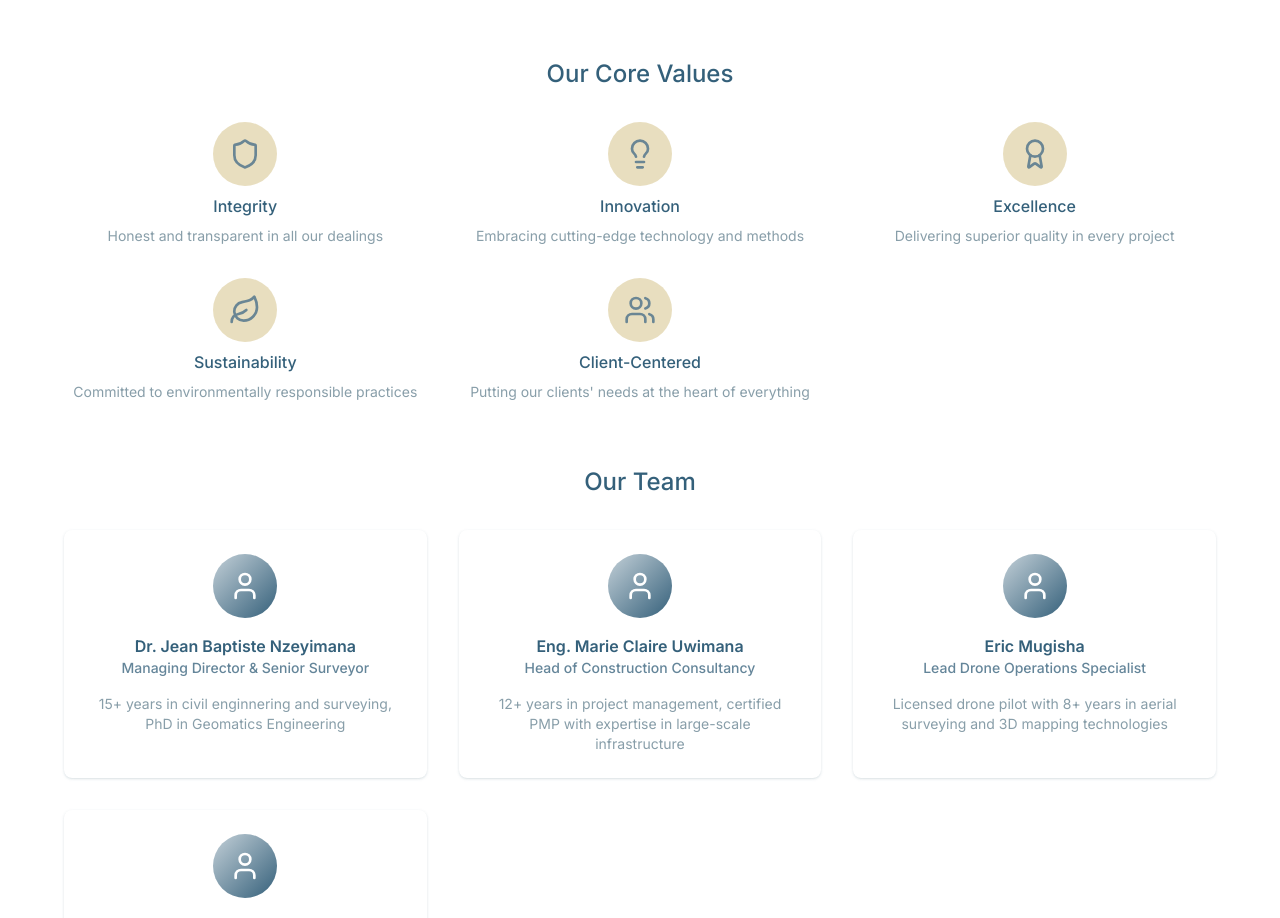
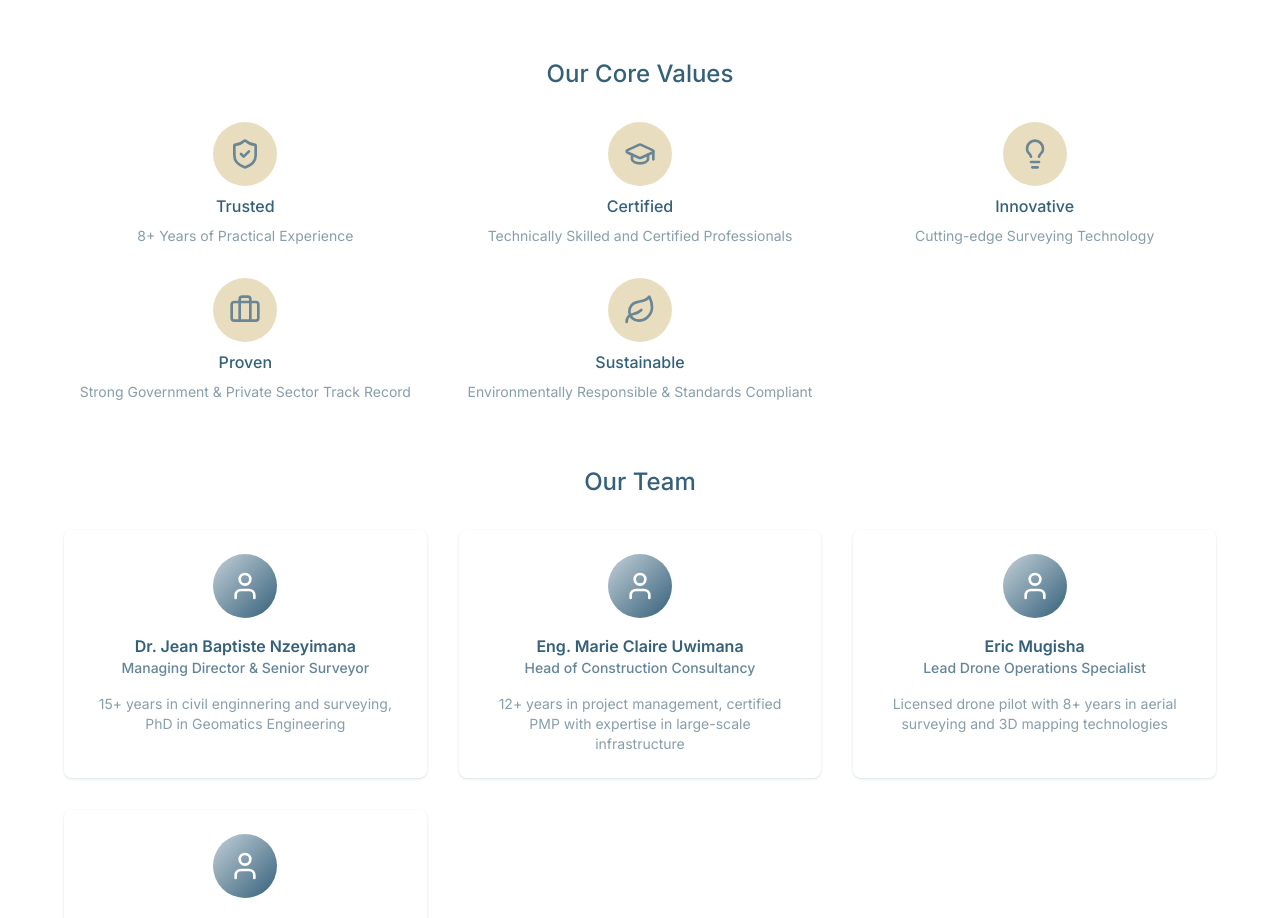
Before and after one commit to DavidMANZI-093/apex, a Next.js app: page / in a window 1280 px wide. Shown: the part 1500-2418 px from the top of the page. Built offline with nearby package versions, Linux system fonts and the light colour scheme.

Commit message:
Auto-commit at 04/07/2025, 14:09:34 for inactivity period...

```diff
--- a/src/components/about.tsx
+++ b/src/components/about.tsx
@@ -1,31 +1,31 @@
-import { Shield, Lightbulb, Award, Leaf, Users, Target, Compass, Handshake, User } from "lucide-react";
+import { ShieldCheck, GraduationCap, Lightbulb, Briefcase, Leaf, Target, Compass, User, Handshake } from "lucide-react";
 
 const about = () => {
   const values = [
     {
-      icon: Shield,
-      name: "Integrity",
-      description: "Honest and transparent in all our dealings",
+      icon: ShieldCheck,
+      name: "Trusted",
+      description: "8+ Years of Practical Experience",
+    },
+    {
+      icon: GraduationCap,
+      name: "Certified",
+      description: "Technically Skilled and Certified Professionals",
     },
     {
       icon: Lightbulb,
-      name: "Innovation",
-      description: "Embracing cutting-edge technology and methods",
+      name: "Innovative",
+      description: "Cutting-edge Surveying Technology",
     },
     {
-      icon: Award,
-      name: "Excellence",
-      description: "Delivering superior quality in every project",
+      icon: Briefcase,
+      name: "Proven",
+      description: "Strong Government & Private Sector Track Record",
     },
     {
       icon: Leaf,
-      name: "Sustainability",
-      description: "Committed to environmentally responsible practices",
-    },
-    {
-      icon: Users,
-      name: "Client-Centered",
-      description: "Putting our clients' needs at the heart of everything",
+      name: "Sustainable",
+      description: "Environmentally Responsible & Standards Compliant",
     },
   ];
 
```
